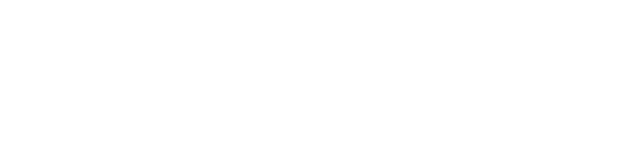
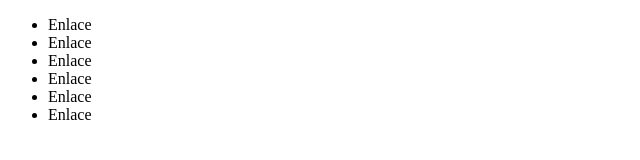
Before and after one commit to Neosphers0863/NEWREPOSITORIO, a plain HTML site: page index.html in a window 1280 px wide. Shown: the whole page, without its empty margins (0-640 px from the left). Drawn offline with Linux system fonts and the light colour scheme.

Commit message:
se crean cambios en la nueva rama

```diff
--- a/index.html
+++ b/index.html
@@ -7,6 +7,18 @@
 </head>
 
 <body>
+    <header>
+        <nav>
+            <ul>
+                <li>Enlace</li>
+                <li>Enlace</li>
+                <li>Enlace</li>
+                <li>Enlace</li>
+                <li>Enlace</li>
+                <li>Enlace</li>
+            </ul>
+        </nav>
+    </header>
+</body>
 
-</body>
 </html>
```
